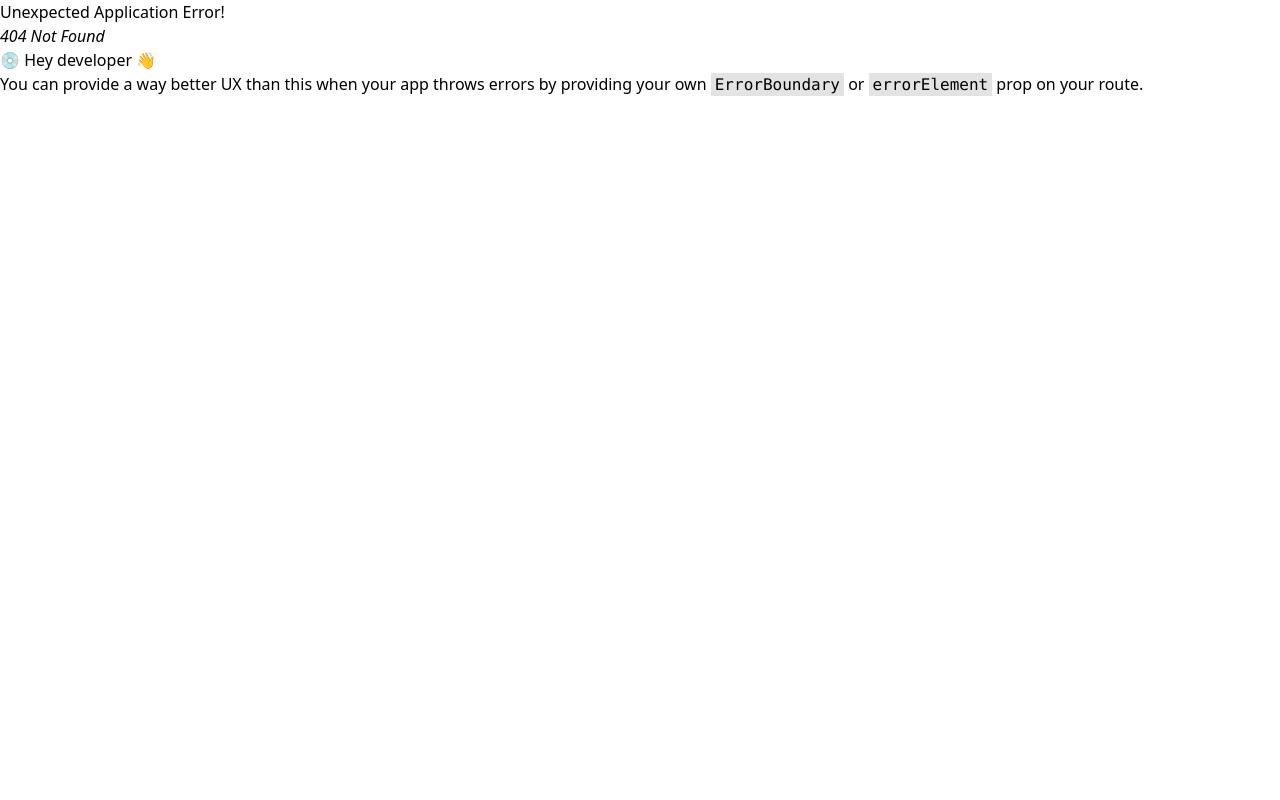
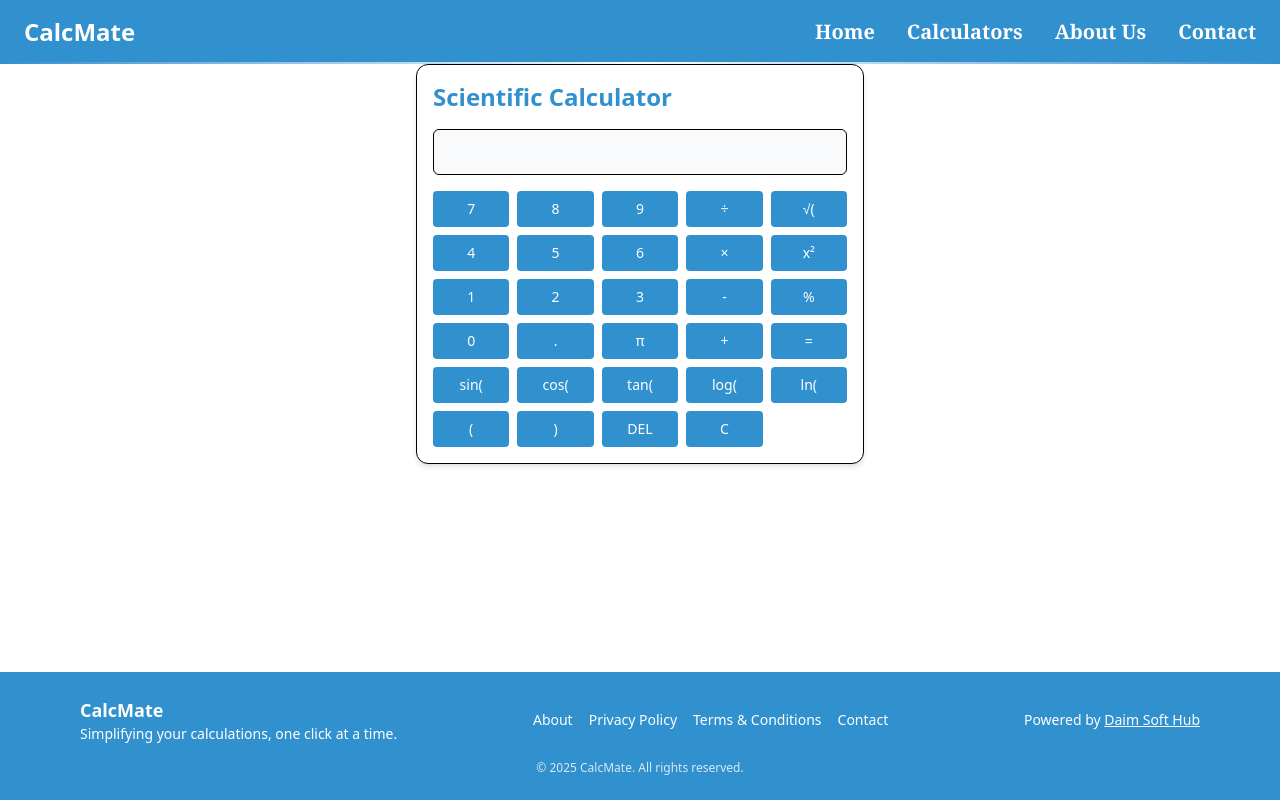
Before and after one commit to Saadbkhalid666/CalcMate, a React (Vite) app in the folder frontend/: page /scientific-calculator in a window 1280 px wide. Before the commit this address had no page. Built offline with nearby package versions, Linux system fonts and the light colour scheme.

Commit message:
Scientific  calculator

```diff
--- /dev/null
+++ b/frontend/src/pages/CalculatorPages/ScientificCalculator.jsx
@@ -0,0 +1,78 @@
+import React, { useState } from "react";
+
+export const ScientificCalculator = () => {
+  const [expression, setExpression] = useState("");
+
+  const handleClick = (value) => {
+    setExpression((prev) => prev + value);
+  };
+
+  const handleClear = () => {
+    setExpression("");
+  };
+
+  const handleDelete = () => {
+    setExpression(expression.slice(0, -1));
+  };
+
+  const handleEvaluate = () => {
+    try {
+      // Replace operators with JS equivalents
+      let exp = expression
+        .replace(/×/g, "*")
+        .replace(/÷/g, "/")
+        .replace(/π/g, Math.PI)
+        .replace(/√/g, "Math.sqrt")
+        .replace(/log/g, "Math.log10")
+        .replace(/ln/g, "Math.log")
+        .replace(/sin/g, "Math.sin")
+        .replace(/cos/g, "Math.cos")
+        .replace(/tan/g, "Math.tan");
+
+      const result = eval(exp);
+      setExpression(result.toString());
+    } catch {
+      setExpression("Error");
+    }
+  };
+
+  const buttons = [
+    "7", "8", "9", "÷", "√(",
+    "4", "5", "6", "×", "x²",
+    "1", "2", "3", "-", "%",
+    "0", ".", "π", "+", "=",
+    "sin(", "cos(", "tan(", "log(", "ln(",
+    "(", ")", "DEL", "C"
+  ];
+
+  return (
+    <div className="max-w-md mx-auto bg-white border shadow-md p-4 rounded-xl">
+      <h2 className="text-2xl font-bold mb-4 text-[#3190ce]">Scientific Calculator</h2>
+
+      <input
+        type="text"
+        value={expression}
+        readOnly
+        className="w-full mb-4 text-xl px-3 py-2 border rounded-md bg-gray-50"
+      />
+
+      <div className="grid grid-cols-5 gap-2">
+        {buttons.map((btn, i) => (
+          <button
+            key={i}
+            onClick={() => {
+              if (btn === "C") handleClear();
+              else if (btn === "DEL") handleDelete();
+              else if (btn === "=") handleEvaluate();
+              else if (btn === "x²") handleClick("**2");
+              else handleClick(btn);
+            }}
+            className="bg-[#3190ce] text-white py-2 rounded hover:bg-blue-700 transition text-sm font-medium"
+          >
+            {btn}
+          </button>
+        ))}
+      </div>
+    </div>
+  );
+};
--- a/frontend/src/routes/router.jsx
+++ b/frontend/src/routes/router.jsx
@@ -10,6 +10,7 @@ import { PercentageCalculator } from "../pages/CalculatorPages/PercentageCalcula
 import { LoanEMICalculator } from "../pages/CalculatorPages/LoanEmiCalculator";
 import { BMICalculator } from "../pages/CalculatorPages/BmiCalculator";
 import { AgeCalculator } from "../pages/CalculatorPages/AgeCalculator";
+import { ScientificCalculator } from "../pages/CalculatorPages/ScientificCalculator";
 
 export const router  =  createBrowserRouter([
     {path:"/",element:<Layout   />, children:[
@@ -21,6 +22,7 @@ export const router  =  createBrowserRouter([
         {path:'/loan-emi-calculator',element:<LoanEMICalculator  />},
         {path:'/bmi-calculator',element:<BMICalculator  />},
         {path:'/age-calculator',element:<AgeCalculator  />},
+        {path:'/scientific-calculator',element:<ScientificCalculator  />},
 
     ]}
 ])
```
